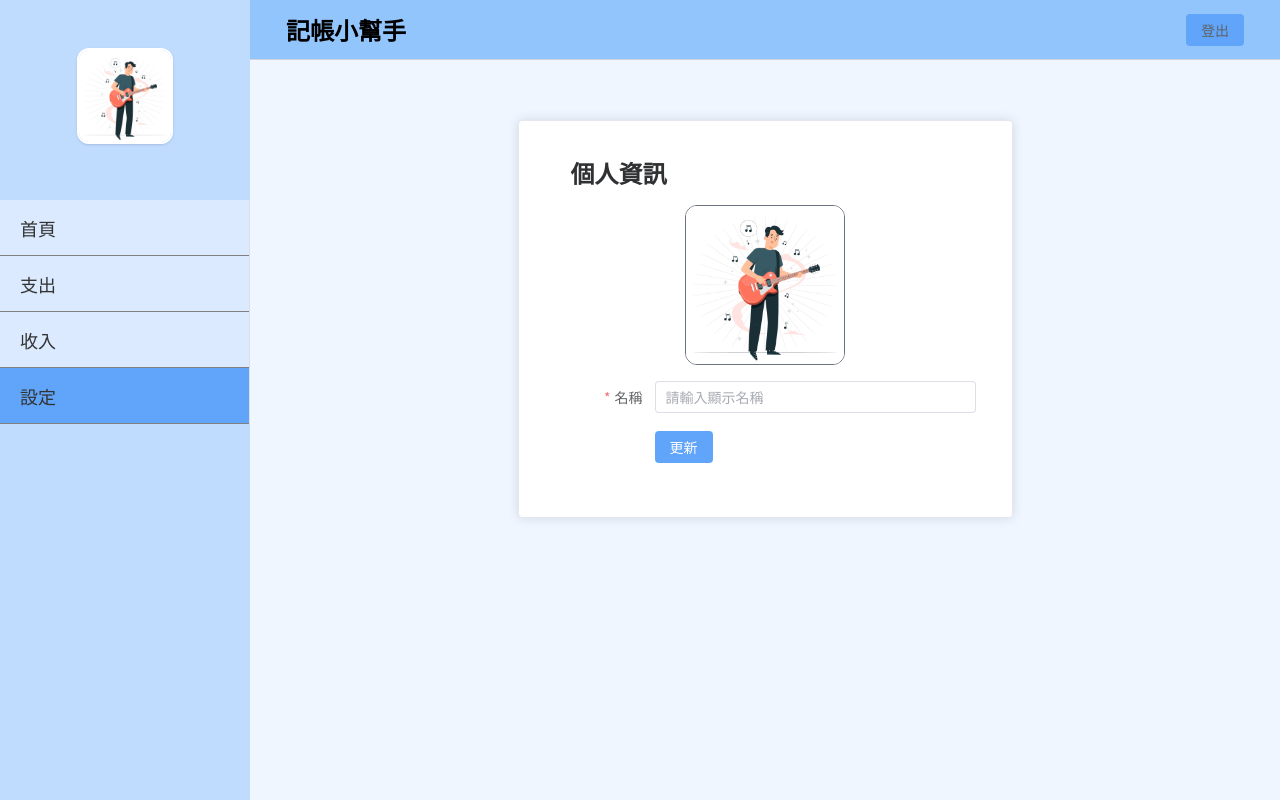
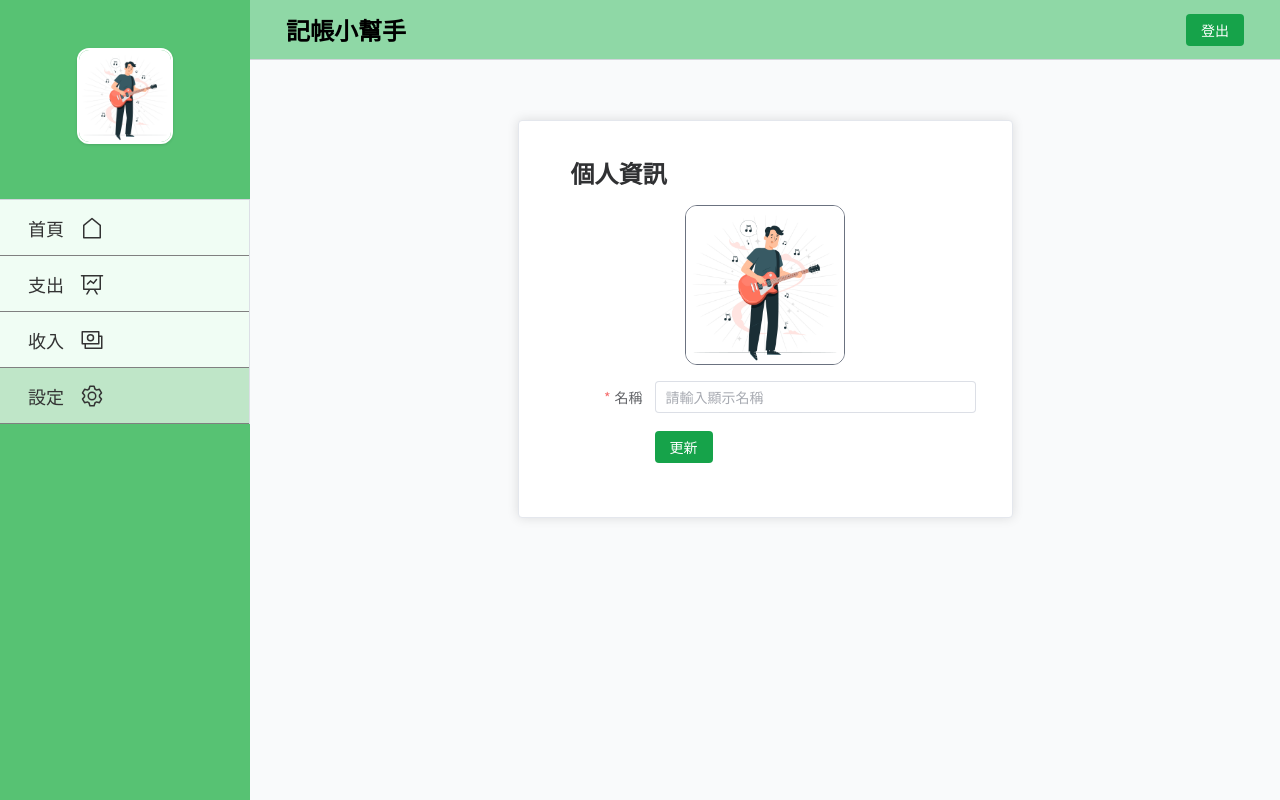
Before and after one commit to brianhsu0606/budget-tracker, a Vue app in the folder frontend/: page /setting in a window 1280 px wide. Built offline with nearby package versions, Linux system fonts and the light colour scheme.

Commit message:
style: 調整整體配色 綠色系

```diff
--- a/frontend/src/assets/main.scss
+++ b/frontend/src/assets/main.scss
@@ -18,9 +18,22 @@ body,
   font-family: 'Noto Sans TC', '微軟正黑體', 'Arial', sans-serif;
 }
 
-.el-button {
-  @apply bg-blue-400 border-none;
+:root {
+  --el-color-primary: #2cbe3d;
 }
-:root {
-  --el-color-primary: #4d72c1;
+
+.el-button--primary {
+  @apply bg-green-600 border-none text-white;
+
+  &:hover {
+    @apply bg-green-500;
+  }
 }
+
+.el-button--danger {
+  @apply bg-red-700 border-none text-white;
+
+  &:hover {
+    @apply bg-red-600;
+  }
+}
--- a/frontend/src/components/CommonAside.vue
+++ b/frontend/src/components/CommonAside.vue
@@ -9,10 +9,10 @@ const router = useRouter()
 const activePath = computed(() => router.currentRoute.value.path)
 
 const pageList = [
-  { path: '/home', name: 'home', label: '首頁', icon: '' },
-  { path: '/expense', name: 'expense', label: '支出', icon: '' },
-  { path: '/income', name: 'income', label: '收入', icon: '' },
-  { path: '/setting', name: 'setting', label: '設定', icon: '' },
+  { path: '/home', name: 'home', label: '首頁', icon: 'House' },
+  { path: '/expense', name: 'expense', label: '支出', icon: 'DataLine' },
+  { path: '/income', name: 'income', label: '收入', icon: 'Money' },
+  { path: '/setting', name: 'setting', label: '設定', icon: 'Setting' },
 ]
 
 const avatarSrc = computed(() => {
@@ -23,7 +23,7 @@ const avatarSrc = computed(() => {
 </script>
 
 <template>
-  <div class="h-[25vh] flex flex-col items-center justify-center">
+  <div class="h-[25vh] flex flex-col items-center justify-center border-b border-gray-300">
     <!-- 頭貼 -->
     <img
       :src="avatarSrc"
@@ -33,14 +33,15 @@ const avatarSrc = computed(() => {
     <!-- 顯示名稱 -->
     <h3 class="text-xl font-bold">{{ userStore.displayName }}</h3>
   </div>
-  <el-menu :default-active="activePath" router class="bg-blue-100">
+  <el-menu :default-active="activePath" router class="bg-green-50">
     <el-menu-item
       v-for="page in pageList"
       :key="page.path"
       :index="page.path"
-      class="hover:bg-blue-300"
+      class="hover:bg-[#E6F4EA] flex gap-4 items-center"
     >
-      <h3 class="text-lg font-medium">{{ page.label }}</h3>
+      <h3 class="text-lg font-medium ml-2">{{ page.label }}</h3>
+      <component :is="page.icon" class="w-6 h-6"></component>
     </el-menu-item>
   </el-menu>
 </template>
@@ -51,7 +52,7 @@ const avatarSrc = computed(() => {
   border-bottom: 0.5px solid gray;
 
   &.is-active {
-    @apply bg-blue-400;
+    @apply bg-[#BFE6C8];
   }
 }
 </style>
--- a/frontend/src/components/CommonHeader.vue
+++ b/frontend/src/components/CommonHeader.vue
@@ -16,7 +16,7 @@ const handleLogout = () => {
 <template>
   <header class="flex justify-between items-center h-full px-4">
     <h3 class="text-2xl font-bold">記帳小幫手</h3>
-    <el-button @click="handleLogout">登出</el-button>
+    <el-button @click="handleLogout" type="primary">登出</el-button>
   </header>
 </template>
 
--- a/frontend/src/views/ExpenseView.vue
+++ b/frontend/src/views/ExpenseView.vue
@@ -166,11 +166,12 @@ onMounted(() => {
         <!-- 分類按鈕 -->
         <header class="flex mb-4">
           <el-button
+            type="primary"
             v-for="button in categoryButtons"
             :key="button.key"
             @click="filterByCategory(button.key)"
-            class="flex-1 text-white"
-            :class="{ '!bg-blue-600': selectedCategory === button.key }"
+            class="flex-1"
+            :class="{ '!bg-green-900': selectedCategory === button.key }"
           >
             {{ button.title }}
           </el-button>
--- a/frontend/src/views/MainLayout.vue
+++ b/frontend/src/views/MainLayout.vue
@@ -5,15 +5,15 @@ import CommonAside from '@/components/CommonAside.vue'
 
 <template>
   <el-container class="h-full">
-    <el-aside class="bg-blue-200" width="250px">
+    <el-aside class="bg-[#57C273]" width="250px">
       <CommonAside />
     </el-aside>
 
     <el-container>
-      <el-header class="bg-blue-300 border-b border-gray-300">
+      <el-header class="bg-[#8FD8A6] border-b border-gray-300">
         <CommonHeader />
       </el-header>
-      <el-main class="bg-blue-50">
+      <el-main class="bg-gray-50">
         <router-view />
       </el-main>
     </el-container>
```
